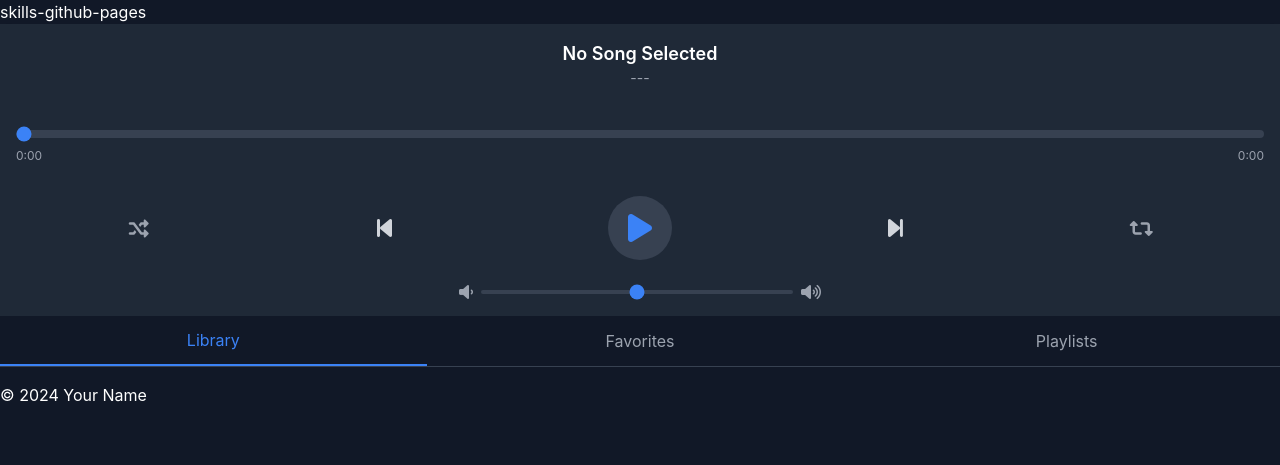
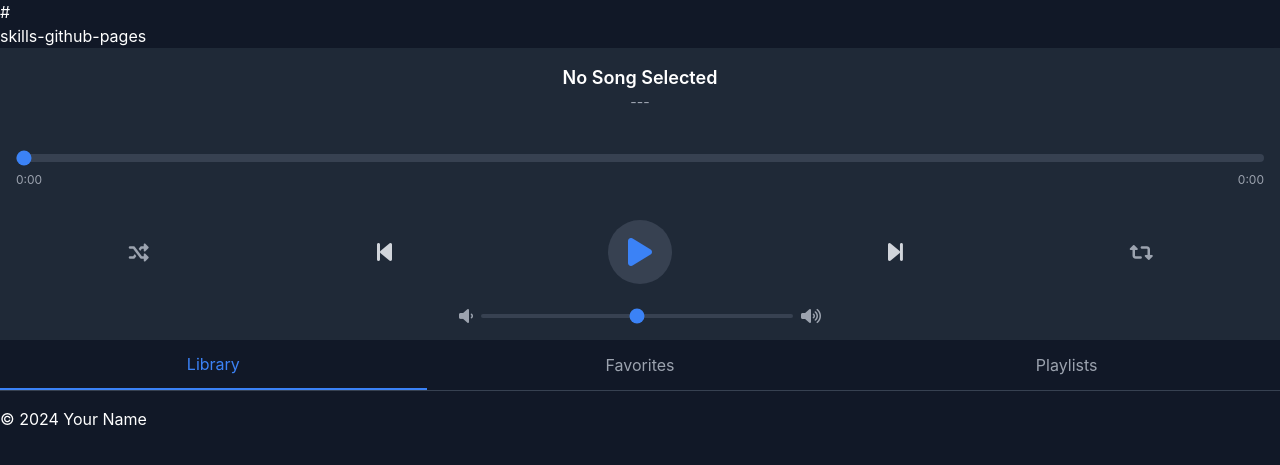
Before and after one commit to mpinos72/skills-github-pages, a Jekyll site: the page built from index.md, in a window 1280 px wide. Shown: the top 465 px of the page. Built offline with Jekyll 4.4.1, drawn with Linux system fonts in a browser that asks for light colours; nearby versions of some CDN libraries; our own code applies the rules of GitHub Pages for plain Markdown files; comment, search, counter and statistics services are not loaded.

Commit message:
Update default.html

```diff
--- a/_layouts/default.html
+++ b/_layouts/default.html
@@ -11,7 +11,7 @@
 
   <header>
     <!-- You can put a navigation bar or site header here -->
-    <h1>{{ site.title }}</h1>
+    # <h1>{{ site.title }}</h1>
   </header>
 
   <main>
```
